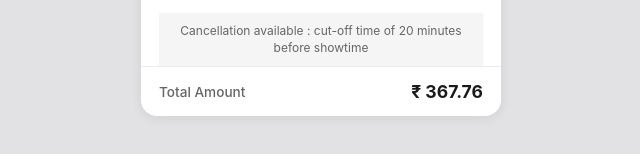
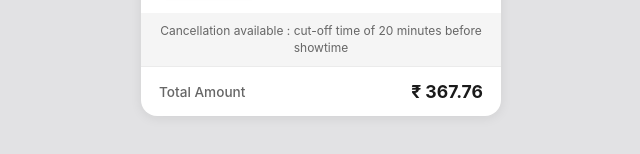
Before and after one commit to Suz41/BB, a plain HTML site: page index.html in a window 1280 px wide. Shown: the part 532-686 px from the top of the page, 319-959 px from the left. Drawn offline with Linux system fonts and the light colour scheme.

Commit message:
Set info banner width to 100%

```diff
--- a/style.css
+++ b/style.css
@@ -329,12 +329,13 @@ body {
 /* Info Banner */
 .info-banner {
     background-color: var(--bg-element);
-    margin: 0 18px;
+    margin: 0;
     padding: 10px 14px;
     font-size: 0.75rem;
     line-height: 1.4;
     color: var(--text-secondary);
     text-align: center;
+    width: 100%;
 }
 
 /* Footer Pricing */
```
